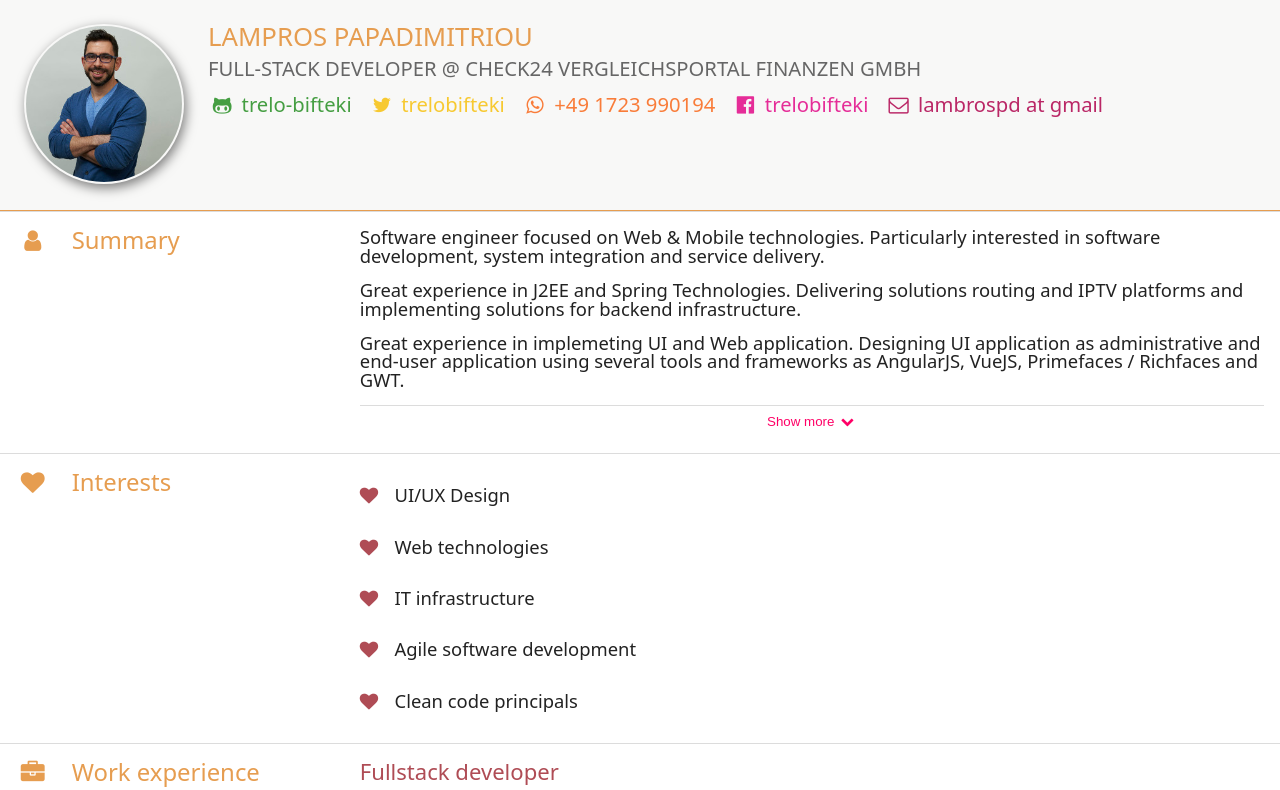
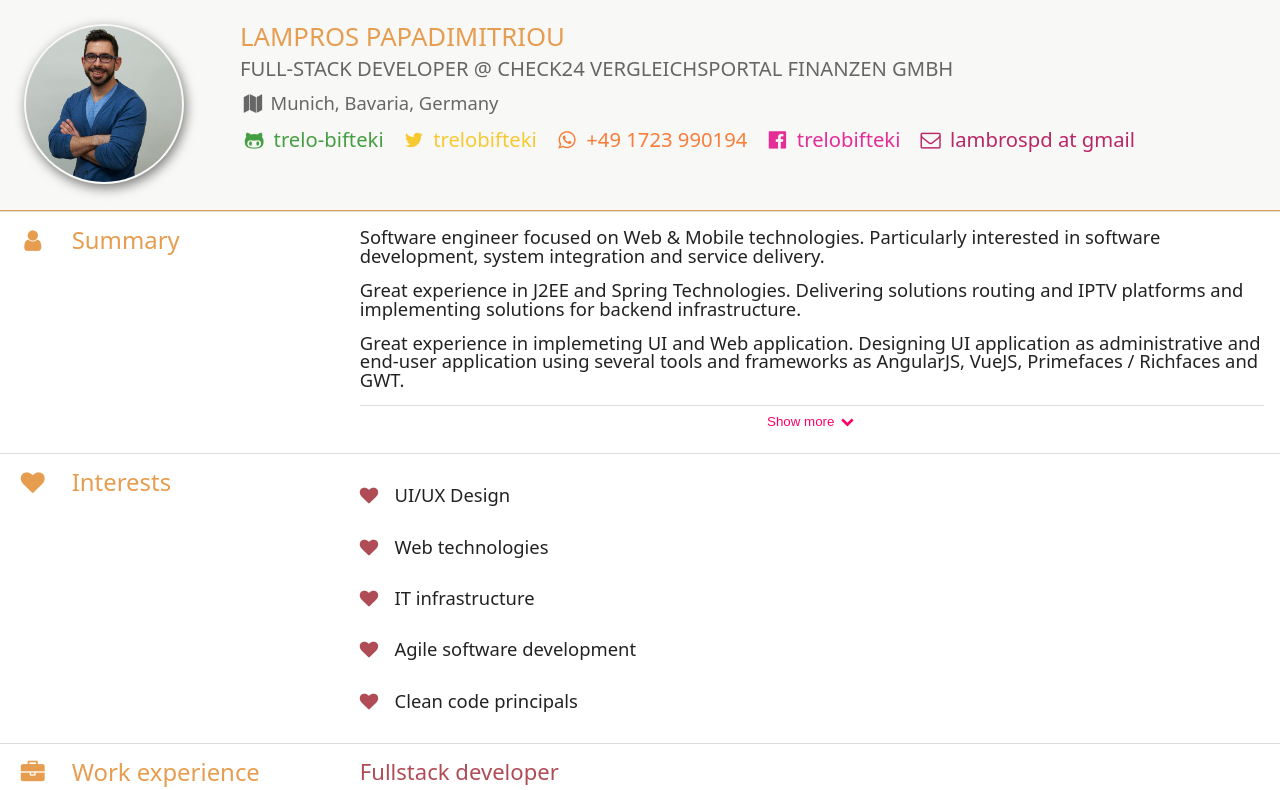
Before and after one commit to trelo-bifteki/www.trelobifteki.com, a Vue app: page /#/ in a window 1280 px wide. Shown: the top 790 px of the page. Built offline with nearby package versions, Linux system fonts and the light colour scheme.

Commit message:
moving into separate component and adding location

```diff
--- a/src/components/CurriculumVitae.vue
+++ b/src/components/CurriculumVitae.vue
@@ -2,8 +2,8 @@
 import BioSummary from './BioSummary';
 import EducationItem from './EducationItem';
 import JobItem from './JobItem';
+import PersonalInformation from './PersonalInformation';
 import SkillItem from './SkillItem';
-import SocialLinks from './SocialLinks';
 
 export default {
   name: 'CurriculumVitae',
@@ -11,8 +11,8 @@ export default {
     BioSummary,
     EducationItem,
     JobItem,
+    PersonalInformation,
     SkillItem,
-    SocialLinks,
   },
   computed: {
     personalInfo() {
@@ -45,25 +45,7 @@ export default {
 
 <template>
   <div class="route-cv">
-    <section class="route-cv__personal-information">
-      <div class="route-cv__avatar">
-        <img src="../assets/avatar-small.jpg"
-          alt="avatar"
-          class="route-cv__avatar-image">
-      </div>
-
-      <div class="route-cv__personal-information-container">
-        <h1 class="route-cv__fullname">
-          {{ personalInfo.fullname }}
-        </h1>
-
-        <h2 class="route-cv__current-job">
-          {{ personalInfo.title }} @ {{ personalInfo.currentCompany }}
-        </h2>
-
-        <SocialLinks></SocialLinks>
-      </div>
-    </section>
+    <PersonalInformation></PersonalInformation>
 
     <section class="route-cv__panel">
       <h2 class="route-cv__heading route-cv__panel-label">
@@ -143,39 +125,10 @@ export default {
   font-size: 1.15rem;
 }
 
-.route-cv__avatar {
-  margin-bottom: var(--space);
-  margin-left: auto;
-  margin-right: auto;
-  width: 10rem;
-  text-align: center;
-}
-
-.route-cv__avatar-image {
-  border: 2px solid transparent;
-  box-shadow: 2px 4px 12px 0px rgba(0,0,0,0.5);
-  border-radius: 200px;
-  max-width: 100%;
-}
-
-.route-cv__current-job {
-  color: #666;
-  font-size: var(--font-size-ml);
-  margin-bottom: var(--space);
-  text-transform: uppercase;
-}
-
 .route-cv__heading {
   color: var(--color-theme-orange);
   font-size: var(--font-size-l);
   margin: var(--space);
-}
-
-.route-cv__fullname {
-  color: var(--color-theme-orange);
-  font-size: var(--font-size-xl);
-  margin-bottom: var(--space-s);
-  text-transform: uppercase;
 }
 
 .route-cv__interests {
@@ -232,16 +185,6 @@ export default {
   padding: var(--space);
 }
 
-.route-cv__personal-information {
-  background-color: var(--color-theme-white);
-  border-bottom: 1px solid var(--color-theme-orange);
-  display: flex;
-  flex-direction: column;
-  justify-content: center;
-  padding: var(--space-l);
-  text-align: center;
-}
-
 .route-cv__skills {
   padding: var(--space);
 }
@@ -254,22 +197,7 @@ export default {
   margin-bottom: var(--space);
 }
 
-.route-cv__personal-information-container {
-  flex-grow: 1;
-}
-
 @media screen and (width >=768px)  {
-  .route-cv__avatar {
-      margin-bottom: 0;
-      margin-left: 0;
-      margin-right: var(--space-l);
-  }
-
-  .route-cv__personal-information {
-    flex-direction: row;
-    text-align: left;
-  }
-
   .route-cv__panel {
     flex-direction: row;
   }
@@ -281,13 +209,5 @@ export default {
   .route-cv__panel-container {
     width: 75%;
   }
-
-  .route-cv__personal-information-container {
-    max-width: 70rem;
-  }
-
-  .route-cv__avatar {
-    max-width: 10rem;
-  }
 }
 </style>
--- /dev/null
+++ b/src/components/PersonalInformation.vue
@@ -0,0 +1,119 @@
+<script>
+import SocialLinks from './SocialLinks';
+
+export default {
+  name: 'PersonalInformation',
+  components: {
+    SocialLinks,
+  },
+  computed: {
+    personalInfo() {
+      return this.$store.state.personalInfo;
+    },
+  },
+  mounted() {
+    this.$store.dispatch('refreshPersonalInfo');
+  },
+};
+</script>
+
+<template>
+  <section class="personal-information">
+    <div class="personal-information__avatar">
+      <img src="../assets/avatar-small.jpg"
+        alt="avatar"
+        class="personal-information__avatar-image">
+    </div>
+
+    <div class="personal-information__container">
+      <h1 class="personal-information__fullname">
+        {{ personalInfo.fullname }}
+      </h1>
+
+      <h2 class="personal-information__current-job">
+        {{ personalInfo.title }} @ {{ personalInfo.currentCompany }}
+      </h2>
+
+      <p class="personal-information__location">
+        <i class="icon-map"></i>
+        Munich, Bavaria, Germany
+      </p>
+
+      <SocialLinks></SocialLinks>
+    </div>
+  </section>
+</template>
+
+<style scoped>
+
+.personal-information {
+  background-color: var(--color-theme-white);
+  border-bottom: 1px solid var(--color-theme-orange);
+  display: flex;
+  flex-direction: column;
+  justify-content: center;
+  padding: var(--space-l);
+  text-align: center;
+}
+
+.personal-information__avatar {
+  margin-bottom: var(--space);
+  margin-left: auto;
+  margin-right: auto;
+  width: 10rem;
+  text-align: center;
+}
+
+.personal-information__avatar-image {
+  border: 2px solid transparent;
+  box-shadow: 2px 4px 12px 0px rgba(0,0,0,0.5);
+  border-radius: 200px;
+  max-width: 100%;
+}
+
+
+.personal-information__fullname {
+  color: var(--color-theme-orange);
+  font-size: var(--font-size-xl);
+  margin-bottom: var(--space-s);
+  text-transform: uppercase;
+}
+
+.personal-information__current-job {
+  color: #666;
+  font-size: var(--font-size-ml);
+  margin-bottom: var(--space);
+  text-transform: uppercase;
+}
+
+.personal-information__container {
+  flex-grow: 1;
+  padding-top: 1rem;
+}
+
+.personal-information__location {
+  color: #666;
+  margin: var(--space) 0;
+}
+
+@media screen and (width >=768px) {
+
+.personal-information {
+  flex-direction: row;
+  text-align: left;
+}
+
+  .personal-information__avatar {
+    margin-bottom: 0;
+    margin-left: 0;
+    margin-right: var(--space-l);
+  }
+
+  .personal-information__container {
+    max-width: 70rem;
+    padding-top: 0;
+    padding-left: var(--space-xl);
+  }
+}
+
+</style>
```
